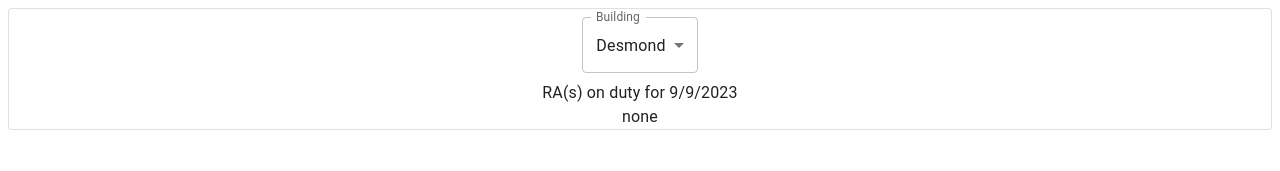
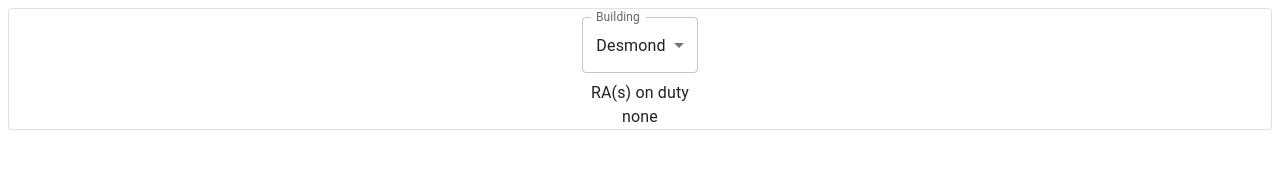
Before and after one commit to d5vis/whosonduty, a React (Create React App) app: page / in a window 1280 px wide. Shown: the top 171 px of the page. Built offline with nearby package versions, Linux system fonts and the light colour scheme; no server answers.

Commit message:
remove current date

```diff
--- a/src/App.tsx
+++ b/src/App.tsx
@@ -46,7 +46,7 @@ function App() {
             <MenuItem value={"L56"}>Leavey 5/6</MenuItem>
           </Select>
         </FormControl>
-        <Typography> RA(s) on duty for {date.toLocaleDateString()} </Typography>
+        <Typography> RA(s) on duty</Typography>
         {ras.map((ra) => (
           <Typography>{ra}</Typography>
         ))}
```
